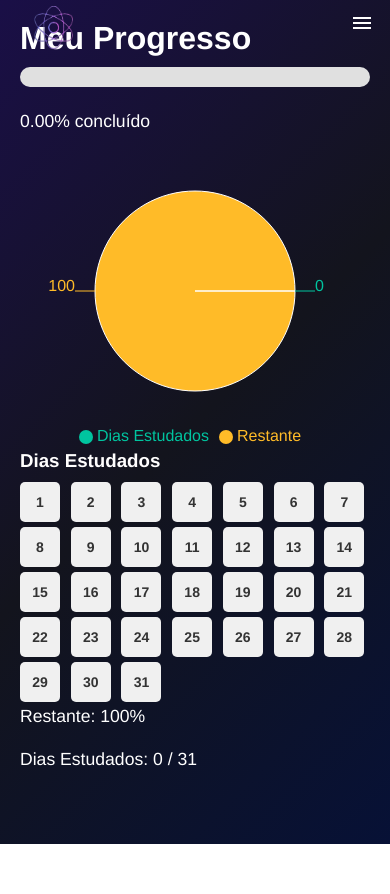
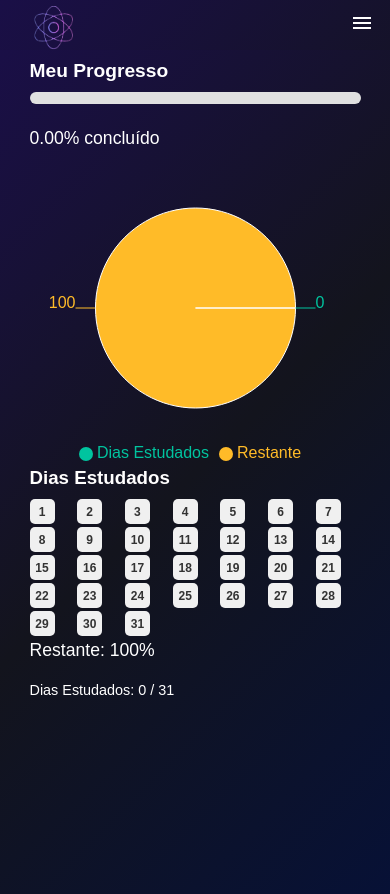
Before and after one commit to DevSouza05/Stud.IA, a React (Vite) app in the folder Front-End/: page /dashboard in a window 390 px wide. Before the commit the page ends 844 px from the top, so only its background shows below. Built offline with nearby package versions, Linux system fonts and the light colour scheme.

Commit message:
style: adiciona responsividade para tela dashboard

```diff
--- a/Front-End/src/App/Pages/styles/dashboard.css
+++ b/Front-End/src/App/Pages/styles/dashboard.css
@@ -1,11 +1,16 @@
-body{
+body {
   background: linear-gradient(135deg, #1a0f47 0%, #13141d 50%, #283361 100%);
+  margin: 0;
+  font-family: Arial, sans-serif;
 }
+
 
 .progresso-container {
   padding: 20px;
-  max-width: 800px;
+  max-width: 90%;
   margin: 0 auto;
+  box-sizing: border-box;
+  margin-top: 80px;
 }
 
 .progresso-bar {
@@ -13,6 +18,7 @@ body{
   background-color: #e0e0e0;
   border-radius: 10px;
   margin-bottom: 20px;
+  width: 100%;
 }
 
 .progresso {
@@ -76,3 +82,80 @@ body{
 .dia.estudado .dia-numero {
   color: white;
 }
+
+
+@media (max-width: 768px) {
+  .progresso-container {
+    padding: 15px;
+    margin-top: 60px;
+  }
+
+  .progresso-bar {
+    height: 15px;
+  }
+
+  .calendario {
+    grid-template-columns: repeat(7, 1fr);
+  }
+
+  .dia {
+    width: 30px;
+    height: 30px;
+  }
+
+  .progresso {
+    height: 100%;
+    transition: width 0.5s ease-in-out;
+  }
+
+  h2 {
+    font-size: 1.5rem;
+  }
+
+  .dias-estudados p {
+    font-size: 1rem;
+  }
+}
+
+@media (max-width: 480px) {
+  .progresso-container {
+    padding: 10px;
+    margin-top: 50px;
+  }
+
+  .progresso-bar {
+    height: 12px;
+  }
+
+  .progresso {
+    height: 100%;
+    transition: width 0.5s ease-in-out;
+  }
+
+  .calendario {
+    grid-template-columns: repeat(7, 1fr);
+    gap: 3px;
+  }
+
+  .dia {
+    width: 25px;
+    height: 25px;
+  }
+
+  .dia-numero {
+    font-size: 12px;
+  }
+
+  .progresso-container h2 {
+    font-size: 1.2rem;
+  }
+
+  .dias-estudados p {
+    font-size: 0.9rem;
+  }
+
+
+  .recharts-responsive-container {
+    height: 250px;
+  }
+}
```
